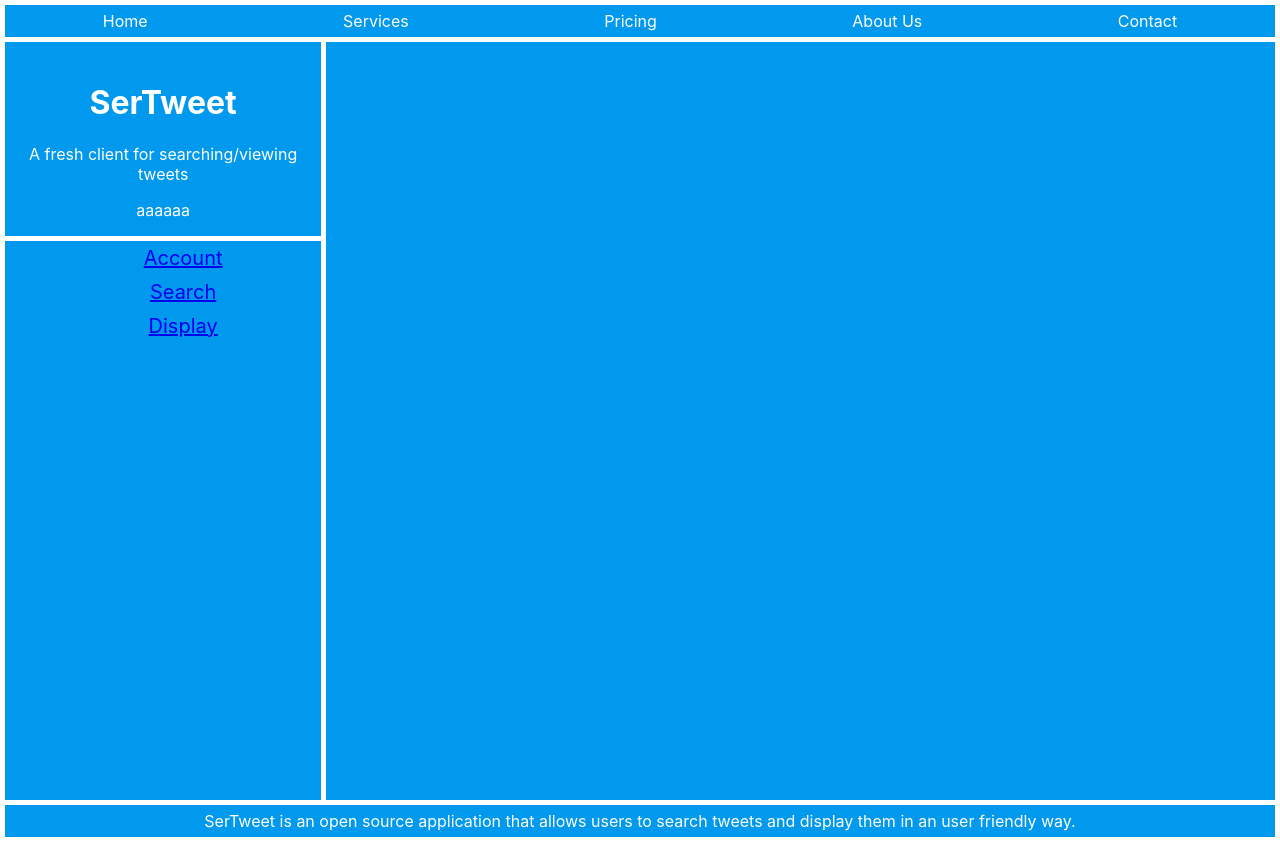
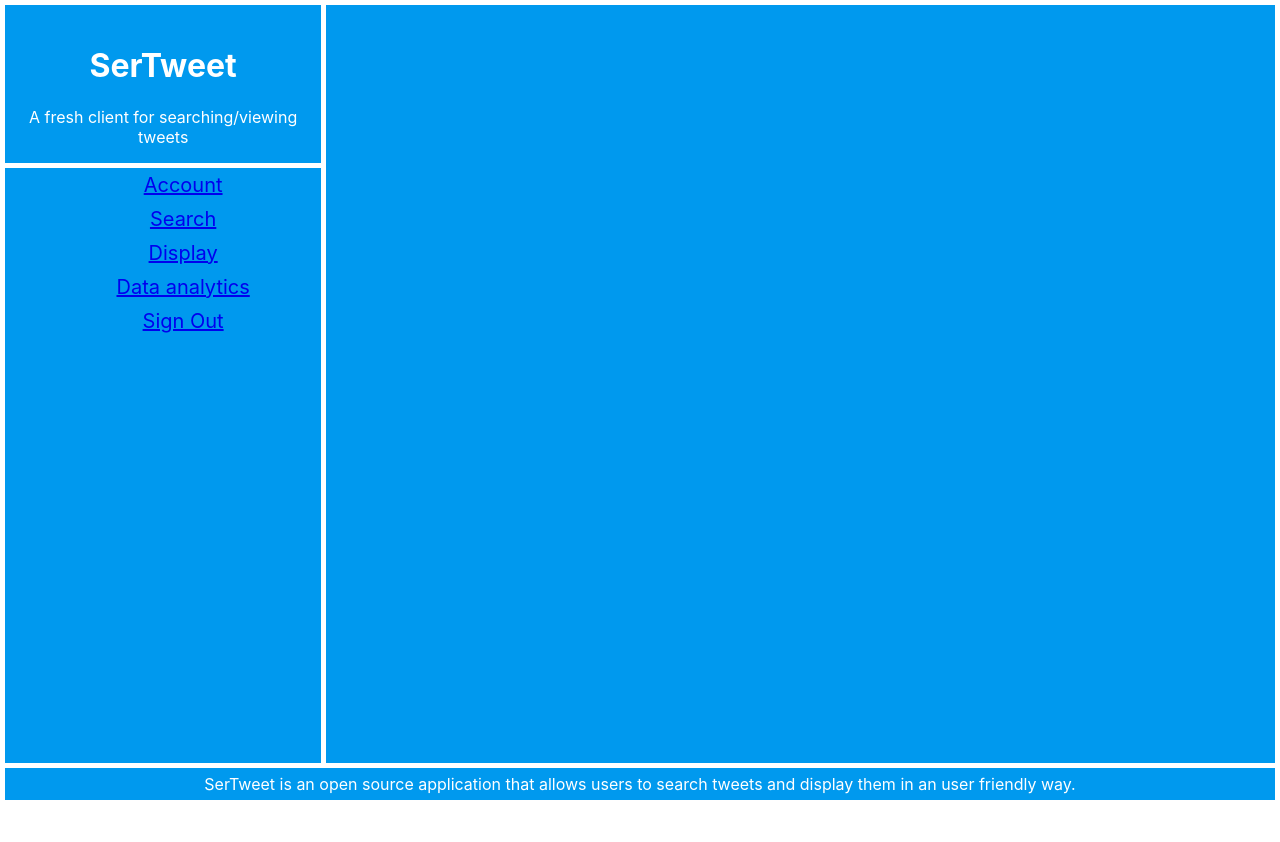
Before and after one commit to EA-Cortes/TweetFul, a React (Create React App) app in the folder tweetful/: page / in a window 1280 px wide. After the commit the page ends 805 px from the top, so only its background shows below. Built offline with nearby package versions, Linux system fonts and the light colour scheme.

Commit message:
Refactoring + Adding Data Analytics/Signout buttons

```diff
--- a/tweetful/src/App.js
+++ b/tweetful/src/App.js
@@ -2,10 +2,12 @@ import React from 'react';
 import './style/App.css';
 import Header from './components/layout/Header.js';
 import Footer from './components/layout/Footer.js';
-import SearchForm from './components/SearchForm';
+import SearchPage from './components/SearchPage'
+import DataAnalytics from './components/DataAnalytics'
+import Tweet from './components/tweets/Tweet';
 import {BrowserRouter as Router, Switch, Route, Link} from "react-router-dom";
 import TwitterAPI from './TwitterAPI';
-import Tweet from './components/tweets/Tweet';
+
 // import VisualTweets from './components/tweets/VisualTweets.js';
 
 const App = () =>{
@@ -14,28 +16,34 @@ const App = () =>{
     <div className="Body">
 
 
-      <Header/>
+      {/* <Header/> */}
         <div className="App">
         <Router>
           <div className="leftBar">
 
           <h1>SerTweet</h1>
-            <p> A fresh client for searching/viewing tweets </p>aaaaaa
+            <p> A fresh client for searching/viewing tweets </p>
            <nav>
             <ul className="listStyle">
             <Link to="/">
-              <li>
-                Account
-              </li>
-              </Link>
-              <Link to="/search"><li>
-                Search
-              </li></Link>
-              <Link to="/viewTweets">
-              <li>
-                Display
-              </li>
-              </Link>
+              <li>Account</li>
+            </Link>
+
+            <Link to="/search">
+              <li>Search</li>
+            </Link>
+
+            <Link to="/viewTweets">
+              <li>Display</li>
+            </Link>
+
+            <Link to="/dataAnalytics">
+              <li>Data analytics</li>
+            </Link>
+
+            <Link to="/signOut">
+              <li>Sign Out</li>
+            </Link>
 
             </ul>
             </nav>
@@ -43,8 +51,9 @@ const App = () =>{
 
             <div className="content">
             <Switch>
-              <Route path="/search" component={SearchForm} />
-              <Route path="viewTweets" component={PH} />
+              <Route path="/search" component={SearchPage} />
+              <Route path="/viewTweets" component={Tweet} />
+              <Route path="/dataAnalytics" component={DataAnalytics}/>
               <Route exact path="/" component={""} />
             </Switch>
            </div>
@@ -67,7 +76,3 @@ const App = () =>{
 }
 
 export default App;
-
-function PH(){
-  return <Tweet/>;
-}
```
